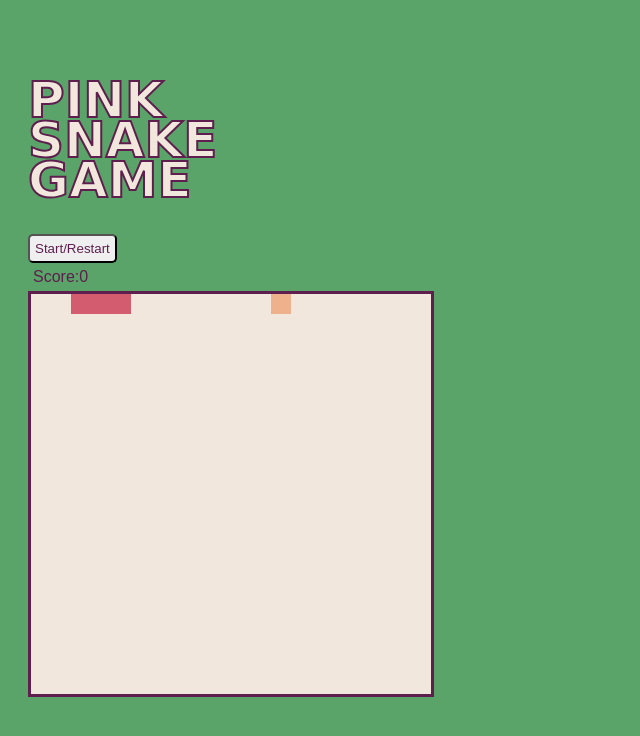
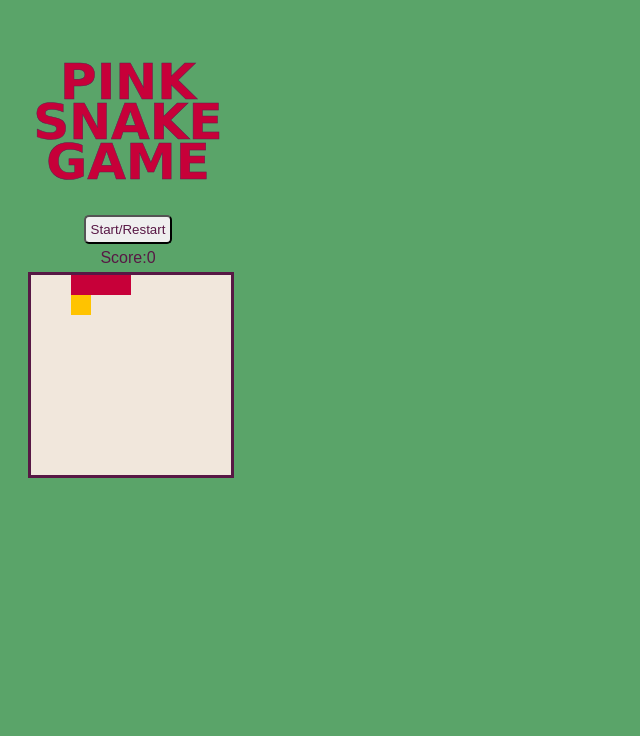
Before and after one commit to julgolota/Pink-snake, a plain HTML site: page index.html in a window 1280 px wide. Both pictures are taken after a click on the button "Start/Restart". Shown: the whole page, without its empty margins (0-640 px from the left). Drawn offline with Linux system fonts and the light colour scheme; a web font is replaced by a local one.

Commit message:
Debugging and final styling

```diff
--- a/app.js
+++ b/app.js
@@ -3,9 +3,9 @@ document.addEventListener("DOMContentLoaded", () => {
   const scoreDisplay = document.querySelector("span");
   const startBtn = document.querySelector(".start");
 
-  const width = 20;
-  let currentIndex = 0; //so first div in our grid
-  let appleIndex = 0; //so first div in our grid
+  const width = 10;
+  let currentIndex = 0;
+  let appleIndex = 0;
   let currentSnake = [2, 1, 0];
   let direction = 1;
   let score = 0;
@@ -13,7 +13,6 @@ document.addEventListener("DOMContentLoaded", () => {
   let intervalTime = 0;
   let interval = 0;
 
-  //to start, and restart the game
   function startGame() {
     currentSnake.forEach((index) => squares[index].classList.remove("snake"));
     squares[appleIndex].classList.remove("apple");
@@ -29,24 +28,21 @@ document.addEventListener("DOMContentLoaded", () => {
     interval = setInterval(moveOutcomes, intervalTime);
   }
 
-  //function that deals with ALL the ove outcomes of the Snake
   function moveOutcomes() {
-    //deals with snake hitting border and snake hitting self
     if (
-      (currentSnake[0] + width >= width * width && direction === width) || //if snake hits bottom
-      (currentSnake[0] % width === width - 1 && direction === 1) || //if snake hits right wall
-      (currentSnake[0] % width === 0 && direction === -1) || //if snake hits left wall
-      (currentSnake[0] - width < 0 && direction === -width) || //if snake hits the top
-      squares[currentSnake[0] + direction].classList.contains("snake") //if snake goes into itself
+      (currentSnake[0] + width >= width * width && direction === width) ||
+      (currentSnake[0] % width === width - 1 && direction === 1) ||
+      (currentSnake[0] % width === 0 && direction === -1) ||
+      (currentSnake[0] - width < 0 && direction === -width) ||
+      squares[currentSnake[0] + direction].classList.contains("snake")
     ) {
-      return clearInterval(interval); //this will clear the interval if any of the above happen
+      return clearInterval(interval);
     }
 
-    const tail = currentSnake.pop(); //removes last ite of the array and shows it
-    squares[tail].classList.remove("snake"); //removes class of snake from the TAIL
-    currentSnake.unshift(currentSnake[0] + direction); //gives direction to the head of the array
+    const tail = currentSnake.pop();
+    squares[tail].classList.remove("snake");
+    currentSnake.unshift(currentSnake[0] + direction);
 
-    //deals with snake getting apple
     if (squares[currentSnake[0]].classList.contains("apple")) {
       squares[currentSnake[0]].classList.remove("apple");
       squares[tail].classList.add("snake");
@@ -61,26 +57,24 @@ document.addEventListener("DOMContentLoaded", () => {
     squares[currentSnake[0]].classList.add("snake");
   }
 
-  //generate new apple once apple is eaten
   function randomApple() {
     do {
       appleIndex = Math.floor(Math.random() * squares.length);
-    } while (squares[appleIndex].classList.contains("snake")); //making sure apples dont appear on the snake
+    } while (squares[appleIndex].classList.contains("snake"));
     squares[appleIndex].classList.add("apple");
   }
 
-  //assign functions to keycodes
   function control(e) {
     squares[currentIndex].classList.remove("snake");
 
     if (e.keyCode === 39) {
-      direction = 1; //if we press the right arrow on our keyboard, the snake will go right one
+      direction = 1;
     } else if (e.keyCode === 38) {
-      direction = -width; // if we press the up arrow, the snake will go back ten divs, appearing to go up
+      direction = -width;
     } else if (e.keyCode === 37) {
-      direction = -1; // if we press left, the snake will go left one div
+      direction = -1;
     } else if (e.keyCode === 40) {
-      direction = +width; //if we press down, the snake head will instantly appear in the div ten divs from where you are now
+      direction = +width;
     }
   }
 
--- a/index.html
+++ b/index.html
@@ -9,18 +9,17 @@
       rel="stylesheet"
     />
     <link
-      href="https://fonts.googleapis.com/css2?family=Fascinate&display=swap"
+      href="https://fonts.googleapis.com/css2?family=Plaster&display=swap"
       rel="stylesheet"
     />
     <link rel="stylesheet" href="/style.css" />
-    <title>Snake Game</title>
+    <title>Pink Snake Game</title>
   </head>
   <body>
     <div class="container">
       <h1>PINK SNAKE GAME</h1>
       <button class="start">Start/Restart</button>
       <div class="score">Score:<span>0</span></div>
-
       <div class="grid">
         <div></div>
         <div></div>
--- a/style.css
+++ b/style.css
@@ -1,34 +1,37 @@
 body {
   background-color: #5aa469;
 }
+
 .container {
-  margin-top: 80px;
-  padding-left: 20px;
+  max-width: 200px;
+  padding: 20px;
+  text-align: center;
 }
+
 h1 {
-  font-family: "Fascinate", cursive;
-  width: 100px;
+  font-family: "Plaster", cursive;
+  text-align: center;
+  width: 200px;
   line-height: 40px;
   font-size: 50px;
-  color: #f1e7dc;
-  text-align: center;
-  -webkit-text-stroke: 2px #5f1f4e;
+  color: #c70039;
+  -webkit-text-stroke: 0.5px #5f1f4e;
 }
 
 button,
 .score {
   border-radius: 5px;
   font-family: "DotGothic16", sans-serif;
-  color: #5f1f4e;
+  color: #581845;
   padding: 5px;
 }
 .grid {
-  width: 400px;
-  height: 400px;
+  width: 200px;
+  height: 200px;
   display: flex;
   flex-wrap: wrap;
   border-style: solid;
-  border-color: #5f1f4e;
+  border-color: #581845;
   background-color: #f1e7dc;
 }
 
@@ -38,9 +41,9 @@ button,
 }
 
 .snake {
-  background-color: #d35d6e;
+  background-color: #c70039;
 }
 
 .apple {
-  background-color: #efb08c;
+  background-color: #ffc300;
 }
```
